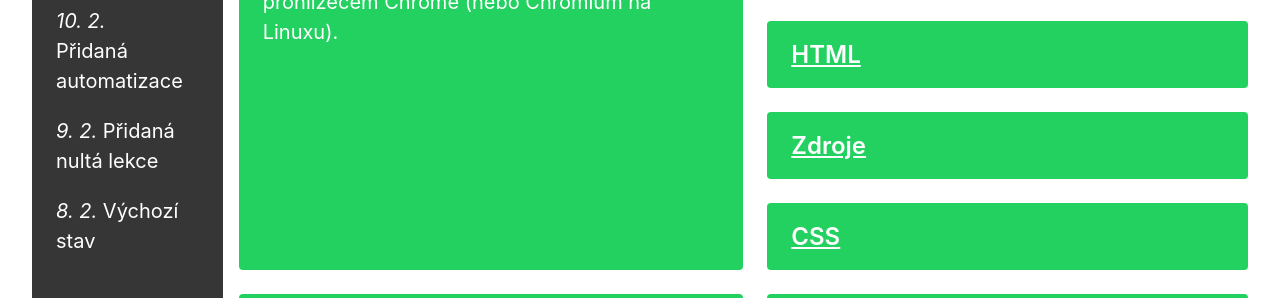
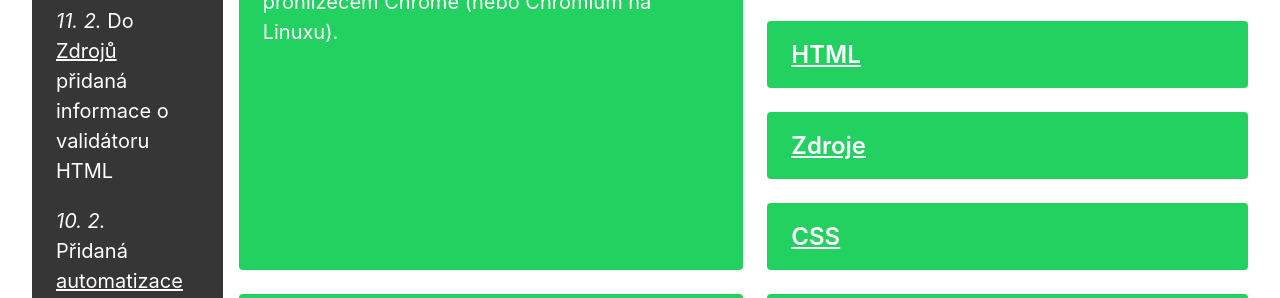
Before and after one commit to PyLadiesCZ/webkurz.pyladies.cz, a website: page index.html in a window 1280 px wide. Shown: the part 502-800 px from the top of the page. Drawn offline with nearby package versions, Linux system fonts and the light colour scheme; files that its build step writes are made by us from their sources.

Commit message:
pridana informace o validatoru

```diff
--- a/index.html
+++ b/index.html
@@ -49,9 +49,10 @@
                     <h3 class="title is-2">Lekce</h3>
                     <h4 class="title is-4">Změny obsahu</h4>
                     <div class="content">
-                        <p><em>10.&nbsp;2.</em> Přidaná automatizace</p>
+                        <p><em>11.&nbsp;2.</em> Do <a href="/lekce/0/zdroje">Zdrojů</a> přidaná informace o validátoru HTML</p>
+                        <p><em>10.&nbsp;2.</em> Přidaná <a href="/lekce/1/automatizace">automatizace</a></p>
                         <p><em>9.&nbsp;2.</em> Přidaná nultá lekce</p>
-                        <p><em>8.&nbsp;2.</em> Výchozí stav</p>
+                        <p><em>8.&nbsp;2.</em> Spuštění tohoto webu</p>
                     </div>
                 </div>
             </div>
```
Also changed, not shown: lekce/0/zdroje.md (+8 -0 lines).
